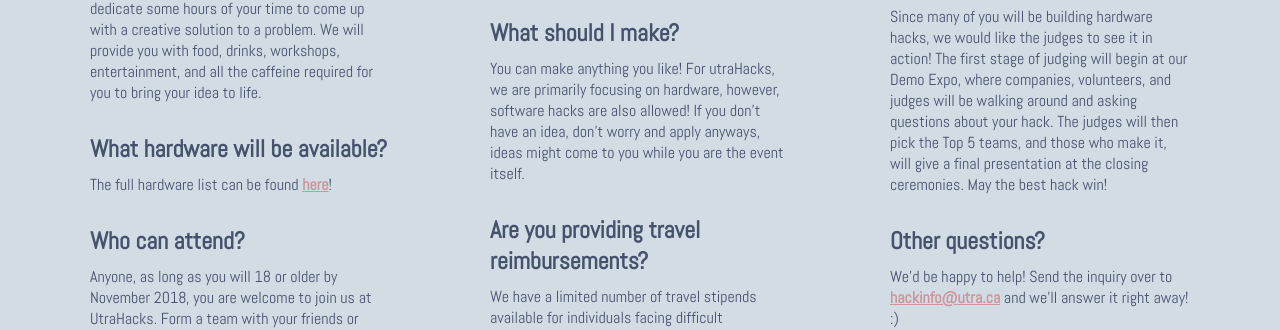
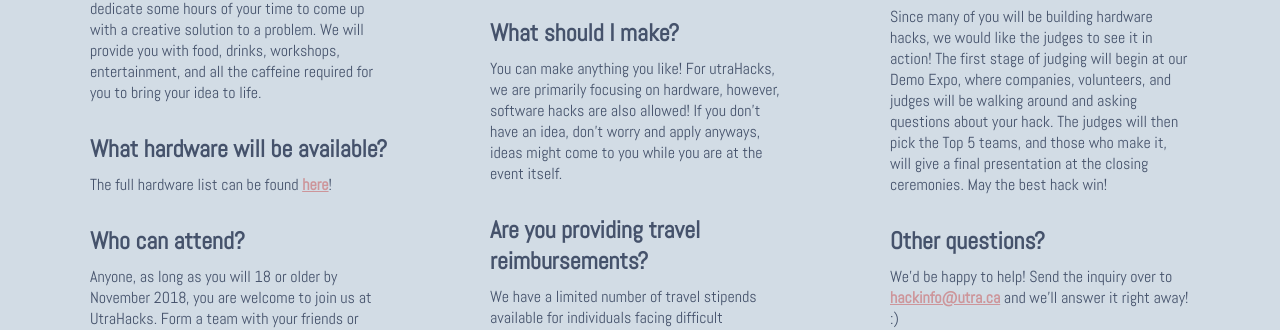
Before and after one commit to utra/utra-old-website, a Jekyll site: the page built from pages/hackathon.html, in a window 1280 px wide and 900 px high, scrolled down 5192 px. Shown: the part 202-532 px from the top of the window. Built offline with Jekyll 4.4.1, drawn with Linux system fonts in a browser that asks for light colours; nearby versions of some CDN libraries.

Commit message:
minor typo

```diff
--- a/pages/hackathon.html
+++ b/pages/hackathon.html
@@ -609,7 +609,7 @@ permalink: /hackathon/index.html
 				<div class="QandA">
 					<h1 class="faq__question">What should I make?</h1>
 					<div class="faq__answerWrapper">
-						<p class="faq__answer">You can make anything you like! For utraHacks, we are primarily focusing on hardware, however, software hacks are also allowed! If you don’t have an idea, don’t worry and apply anyways, ideas might come to you while you are the event itself.</p>
+						<p class="faq__answer">You can make anything you like! For utraHacks, we are primarily focusing on hardware, however, software hacks are also allowed! If you don’t have an idea, don’t worry and apply anyways, ideas might come to you while you are at the event itself.</p>
 					</div>
 				</div>
 
```
